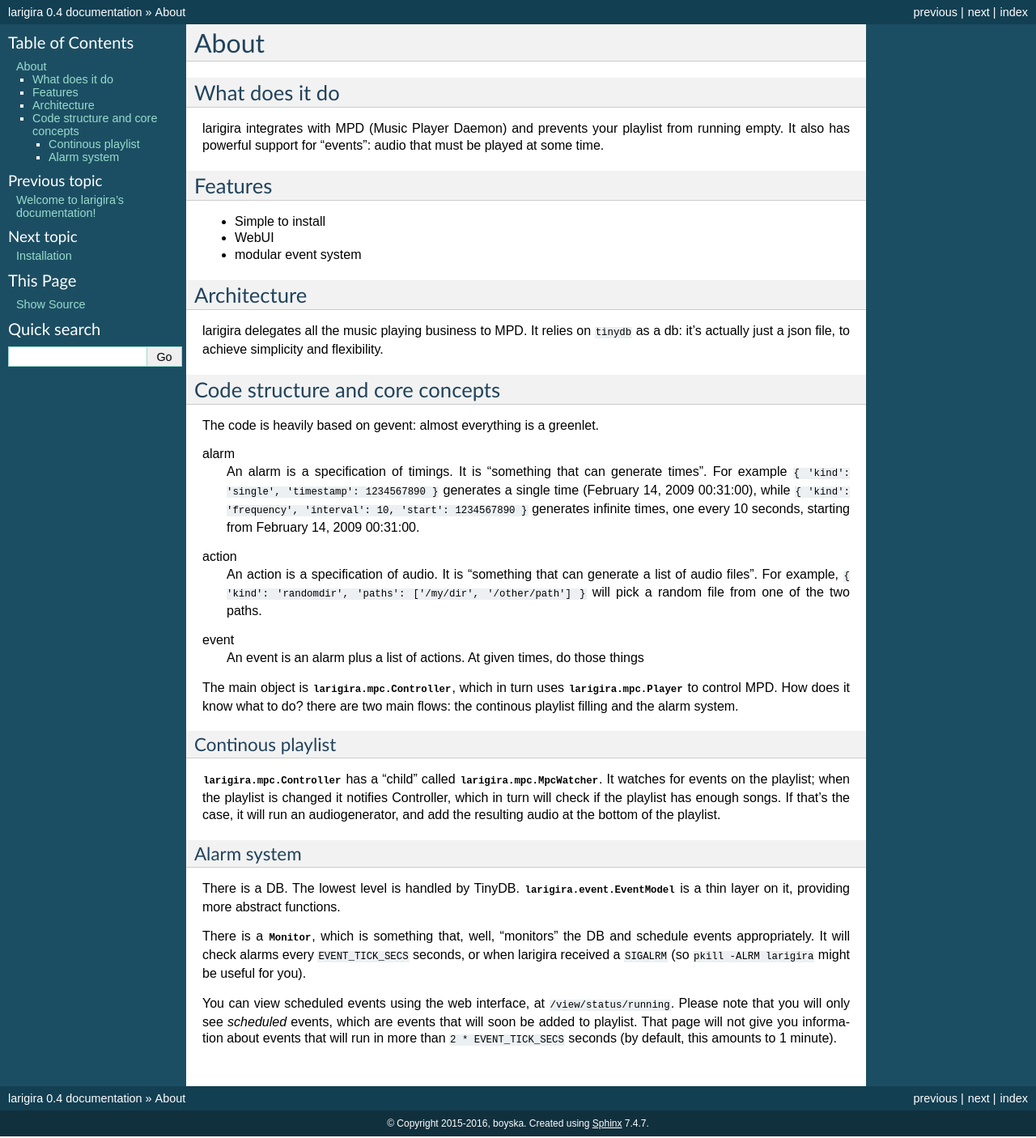
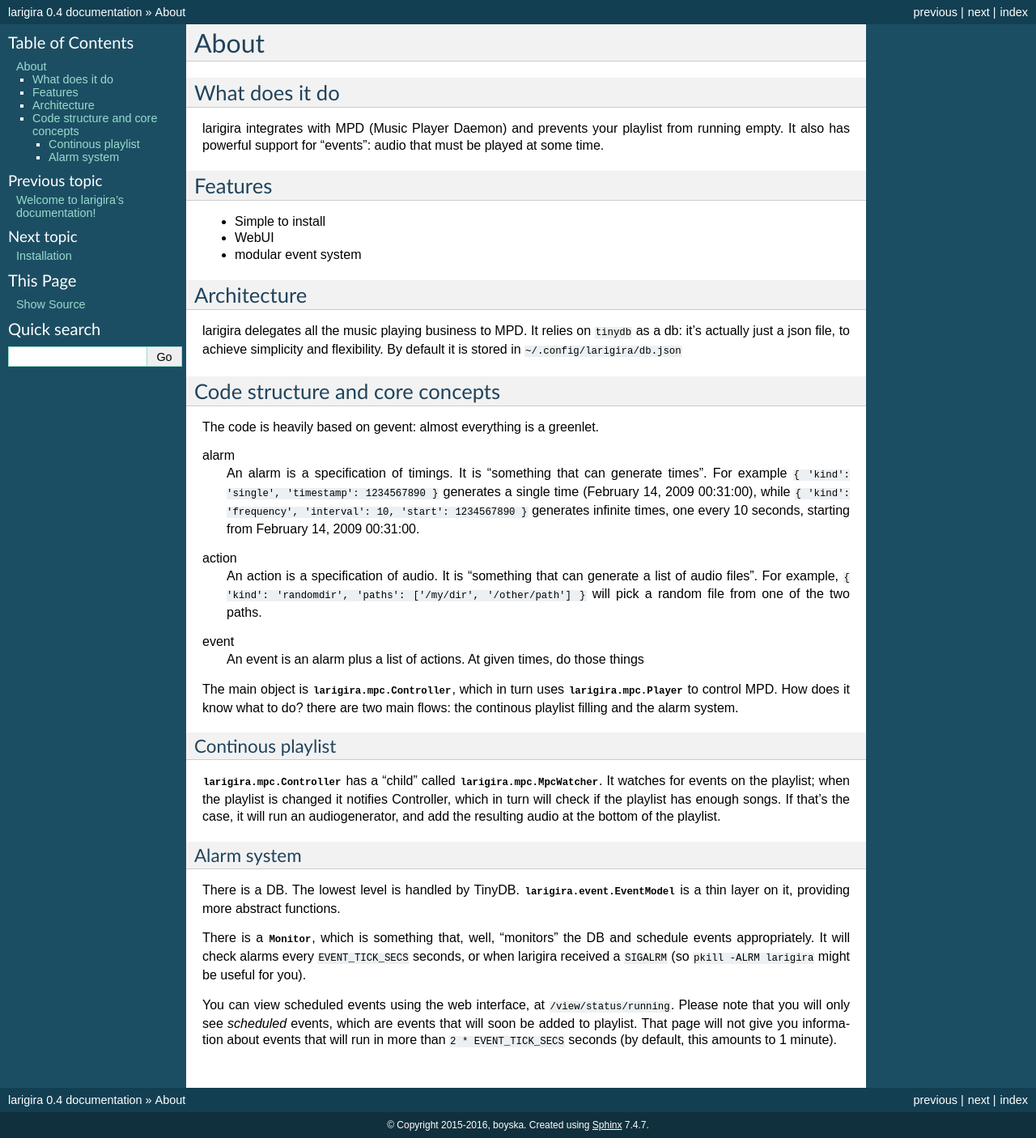
Before and after one commit to boyska/larigira, a Sphinx documentation site: the page built from doc/source/about.rst, in a window 1280 px wide. Shown: the whole page at 81% size. Built offline with Sphinx 7.4.7, drawn with Linux system fonts in a browser that asks for light colours; pages that are not in the unit, such as notebooks, are missing from menus.

Commit message:
DOC: clarify default DB location

```diff
--- a/doc/source/about.rst
+++ b/doc/source/about.rst
@@ -19,7 +19,7 @@
 
 larigira delegates all the music playing business to MPD.
 It relies on ``tinydb`` as a db: it's actually just a json file, to achieve
-simplicity and flexibility.
+simplicity and flexibility. By default it is stored in ``~/.config/larigira/db.json``
 
 Code structure and core concepts
 -----------------------------------
```
